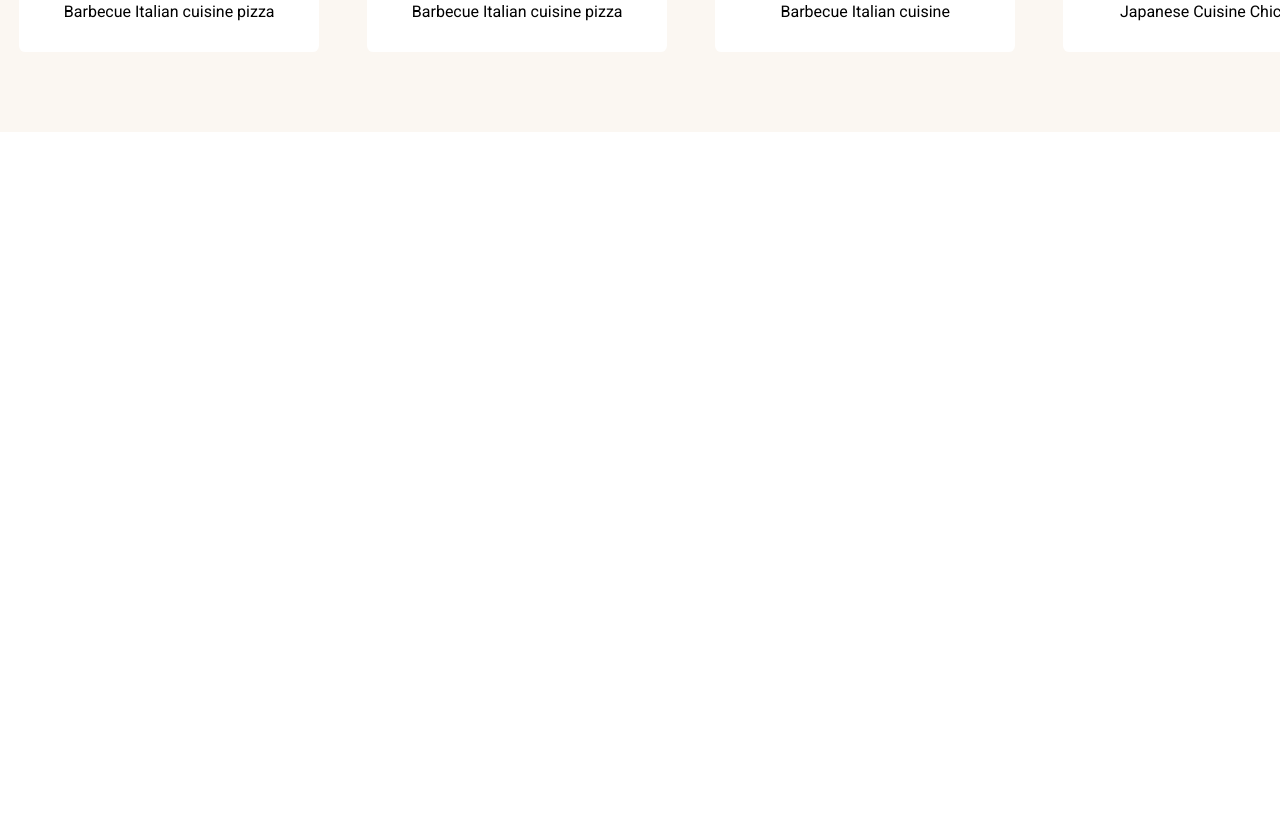
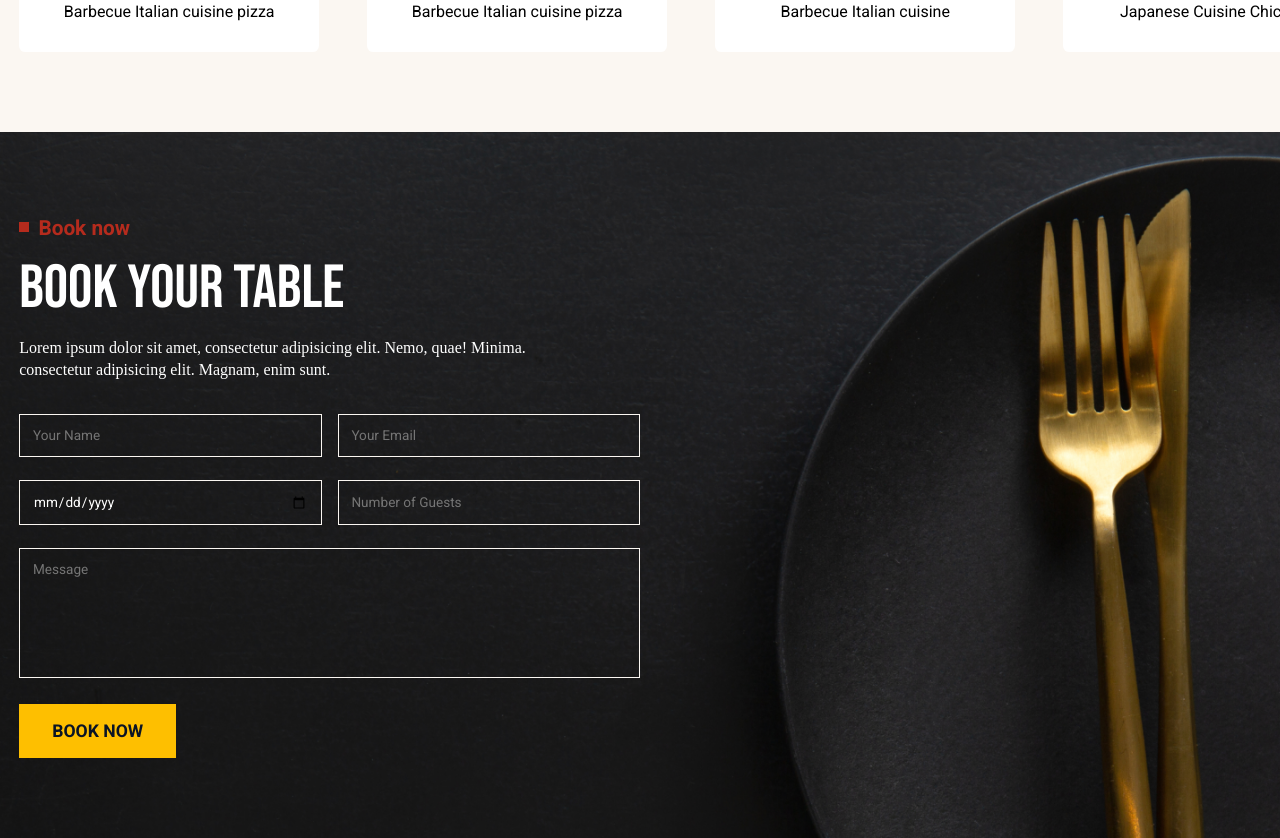
Before and after one commit to mhistiak3/Resturent-Template-Task, a React (Vite) app: page / in a window 1280 px wide. Shown: the part 2280-3118 px from the top of the page. Before the commit the page ends 2412 px from the top, so only its background shows below. Built offline with nearby package versions, Linux system fonts and the light colour scheme.

Commit message:
make and design book table section

```diff
--- a/src/App.jsx
+++ b/src/App.jsx
@@ -1,4 +1,5 @@
 import About from "./components/About/About";
+import BookTable from "./components/BookTable/BookTable";
 import FoodMenu from "./components/FoodMenu/FoodMenu";
 import Header from "./components/Header/Header";
 
@@ -8,6 +9,7 @@ const App = () => {
       <Header />
       <About />
       <FoodMenu/>
+      <BookTable/>
     </>
   );
 };
--- /dev/null
+++ b/src/components/BookTable/BookTable.jsx
@@ -0,0 +1,37 @@
+import classes from "./BookTable.module.css";
+const BookTable = () => {
+  return (
+    <div className={classes.bookTable_section}>
+      <div className={` container`}>
+        <div className={classes.bookTable_container}>
+          <div>
+            <p>Book now</p>
+            <h2>Book your table</h2>
+            <span>
+              Lorem ipsum dolor sit amet, consectetur adipisicing elit. Nemo,
+              quae! Minima.
+              <br /> consectetur adipisicing elit. Magnam, enim sunt.{" "}
+            </span>
+          </div>
+          <form action="" className={classes.bookTable_form}>
+            <div className={classes.input_group}>
+              <input type="text" placeholder="Your Name" />
+              <input type="email" placeholder="Your Email" />
+            </div>
+            <div className={classes.input_group}>
+              <input type="date" placeholder="Reservation date" />
+              <input type="number" placeholder="Number of Guests" />
+            </div>
+            <div>
+              <textarea placeholder="Message"></textarea>
+            </div>
+            <div>
+              <button className="btn">Book Now</button>
+            </div>
+          </form>
+        </div>
+      </div>
+    </div>
+  );
+};
+export default BookTable;
--- /dev/null
+++ b/src/components/BookTable/BookTable.module.css
@@ -0,0 +1,97 @@
+.bookTable_section {
+  width: 100%;
+  padding: 5rem 0;
+  background-image: url("/book-table-bg.png");
+  background-size: cover;
+  background-position: center;
+  background-repeat: no-repeat;
+}
+.bookTable_container {
+  display: flex;
+  flex-direction: column;
+  max-width: 50%;
+}
+.bookTable_container h2 {
+  font-weight: 500;
+  font-size: 3.8rem;
+  line-height: 4rem;
+  color: var(--light);
+  text-transform: uppercase;
+}
+.bookTable_container p {
+  font-weight: 700;
+  font-size: 1.3rem;
+  line-height: 2rem;
+  color: var(--primary);
+  margin-bottom: 0.8rem;
+  position: relative;
+  padding-left: 1.2rem;
+}
+.bookTable_container p::before {
+  content: "";
+  position: absolute;
+  top: 10px;
+  left: 0;
+  width: 10px;
+  height: 10px;
+  background-color: var(--primary);
+}
+.bookTable_container span {
+  font-weight: 400;
+  font-size: 1rem;
+  line-height: 1.4rem;
+  color: var(--light);
+  margin: 1rem 0;
+  display: block;
+}
+
+.bookTable_form {
+    margin-top: 1rem;
+  display: flex;
+  flex-direction: column;
+  gap: 1.4rem;
+}
+
+.input_group {
+  display: flex;
+  gap: 1rem;
+}
+
+.input_group input,
+.bookTable_form textarea {
+  flex: 1;
+  padding: 0.8rem;
+  border: 1px solid var(--scondary-light);
+  font-size: 0.85rem;
+  width: 100%;
+  background-color: transparent;
+  color: var(--light);
+  font-family: 'Roboto';
+}
+
+.bookTable_form textarea {
+  resize: none;
+  min-height: 130px;
+}
+
+.bookTable_form input:focus,
+.bookTable_form textarea:focus {
+  border-color: var(--secondary);
+  outline: none;
+}
+
+.bookTable_form button {
+  padding: 1rem 2rem;
+  cursor: pointer;
+}
+@media (max-width:900px) {
+  .bookTable_container {
+    max-width: 100%;
+  }
+  .bookTable_container h2{
+    font-size: 2.8rem;
+  }
+  .bookTable_container p{
+    font-size: 1.1rem;
+  }
+}
--- a/src/components/FoodMenu/FoodMenu.module.css
+++ b/src/components/FoodMenu/FoodMenu.module.css
@@ -8,6 +8,7 @@
   display: flex;
   flex-direction: column;
   gap: 3rem;
+
 }
 .foodMenu_topBar {
   display: flex;
```
Also changed, not shown: public/book-table-bg.png (added).
